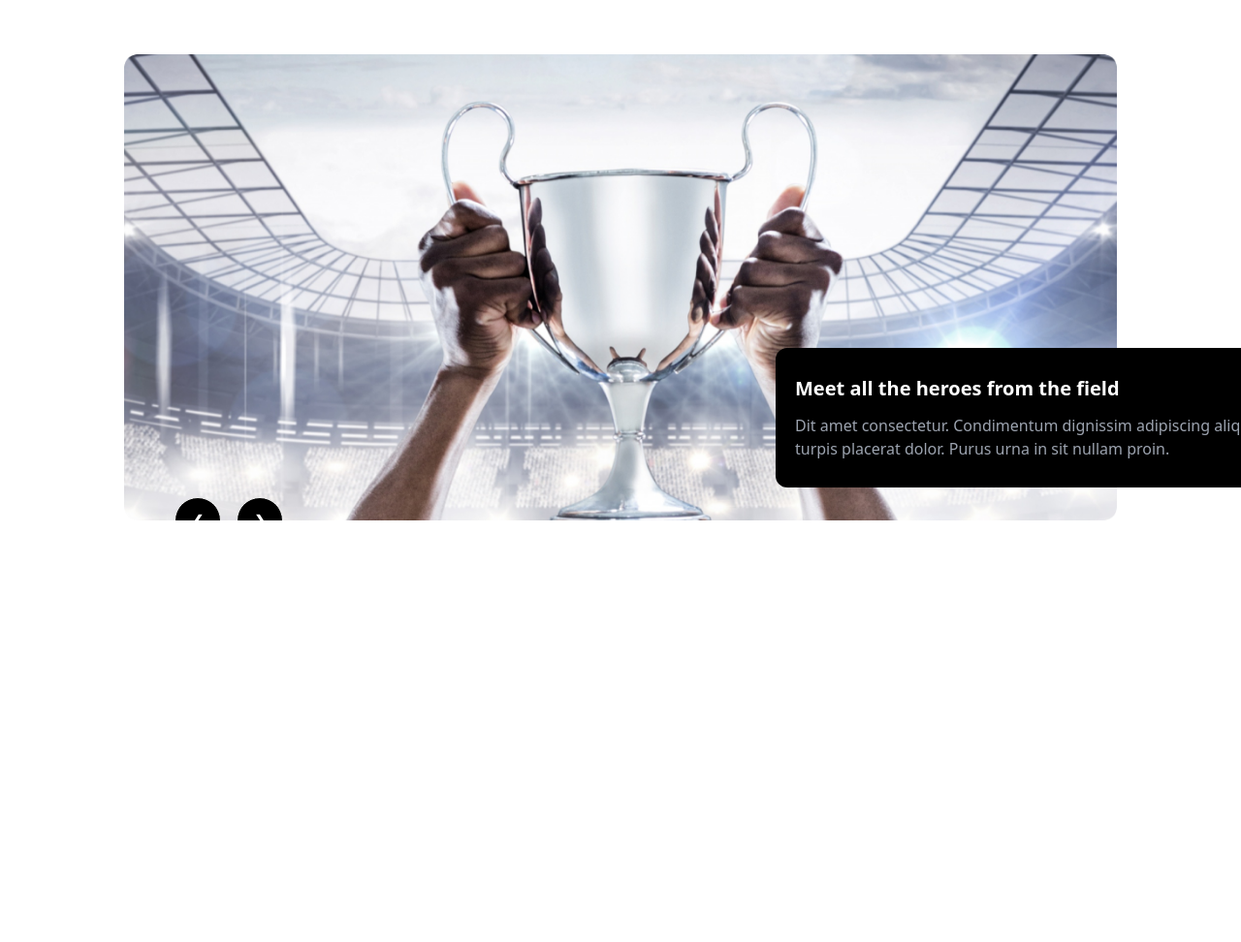
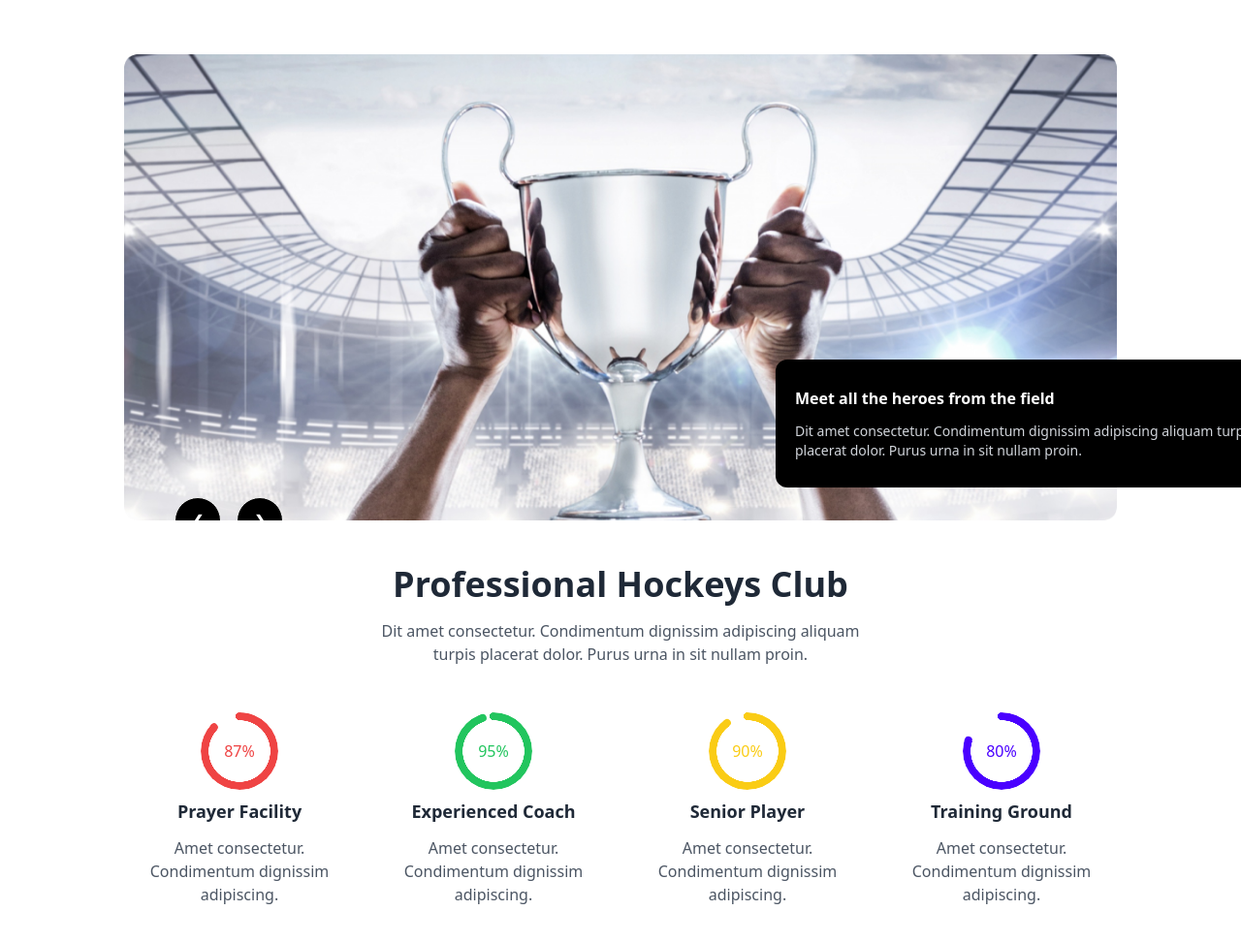
Before and after one commit to Tanjidshafin/Hockey_web, a website: page index.html in a window 1280 px wide. Shown: the part 108-1080 px from the top of the page at 97% size. Before the commit the page ends 800 px from the top, so only its background shows below. Drawn offline with nearby package versions, Linux system fonts and the light colour scheme.

Commit message:
stats added

```diff
--- a/index.html
+++ b/index.html
@@ -124,13 +124,44 @@
                 <div class="relative">
                     <div
                         class="bg-black px-5 py-7 rounded-xl lg:absolute lg:w-[35rem] lg:bottom-[2.5rem] lg:left-[42rem]">
-                        <h1 class="text-white font-bold text-xl mb-3">Meet all the heroes from the field</h1>
-                        <p class="text-gray-400">Dit amet consectetur. Condimentum dignissim adipiscing aliquam turpis
+                        <h1 class="text-white font-bold text-base mb-3">Meet all the heroes from the field</h1>
+                        <p class="text-gray-300 text-sm">Dit amet consectetur. Condimentum dignissim adipiscing aliquam turpis
                             placerat
                             dolor. Purus urna in sit nullam proin. </p>
                     </div>
                 </div>
             </div>
+        </section>
+        <section>
+            <div class="max-w-6xl mx-auto text-center py-10">
+                <h1 class="text-2xl font-bold lg:text-4xl mb-4">Professional Hockeys Club</h1>
+                <p class="text-muted-foreground text-gray-600 mb-8 lg:mx-64 lg:mb-12">Dit amet consectetur. Condimentum dignissim adipiscing aliquam turpis placerat dolor. Purus urna in sit nullam proin.</p>
+                <div class="grid grid-cols-1 md:grid-cols-2 lg:grid-cols-4 gap-6">
+                  <div class="flex flex-col items-center">
+                    <div class="radial-progress text-red-500" style="--value:87;" role="progressbar">87%</div>
+                    <span class="mt-2 text-lg my-3 font-semibold">Prayer Facility</span>
+                    <p class="text-muted-foreground text-gray-600">Amet consectetur. Condimentum dignissim adipiscing.</p>
+                  </div>
+
+                  <div class="flex flex-col items-center">
+                    <div class="radial-progress text-green-500" style="--value:95;" role="progressbar">95%</div>
+                    <span class="mt-2 text-lg my-3 font-semibold">Experienced Coach</span>
+                    <p class="text-muted-foreground text-gray-600">Amet consectetur. Condimentum dignissim adipiscing.</p>
+                  </div>
+
+                  <div class="flex flex-col items-center">
+                    <div class="radial-progress text-yellow-400" style="--value:90;" role="progressbar">90%</div>
+                    <span class="mt-2 text-lg my-3 font-semibold">Senior Player</span>
+                    <p class="text-muted-foreground text-gray-600">Amet consectetur. Condimentum dignissim adipiscing.</p>
+                  </div>
+
+                  <div class="flex flex-col items-center">
+                    <div class="radial-progress text-primary" style="--value:80;" role="progressbar">80%</div>
+                    <span class="mt-2 text-lg my-3 font-semibold">Training Ground</span>
+                    <p class="text-muted-foreground text-gray-600">Amet consectetur. Condimentum dignissim adipiscing.</p>
+                  </div>
+                </div>
+              </div>
         </section>
     </div>
     <script src="https://cdn.jsdelivr.net/npm/flowbite@2.5.1/dist/flowbite.min.js"></script>
```
